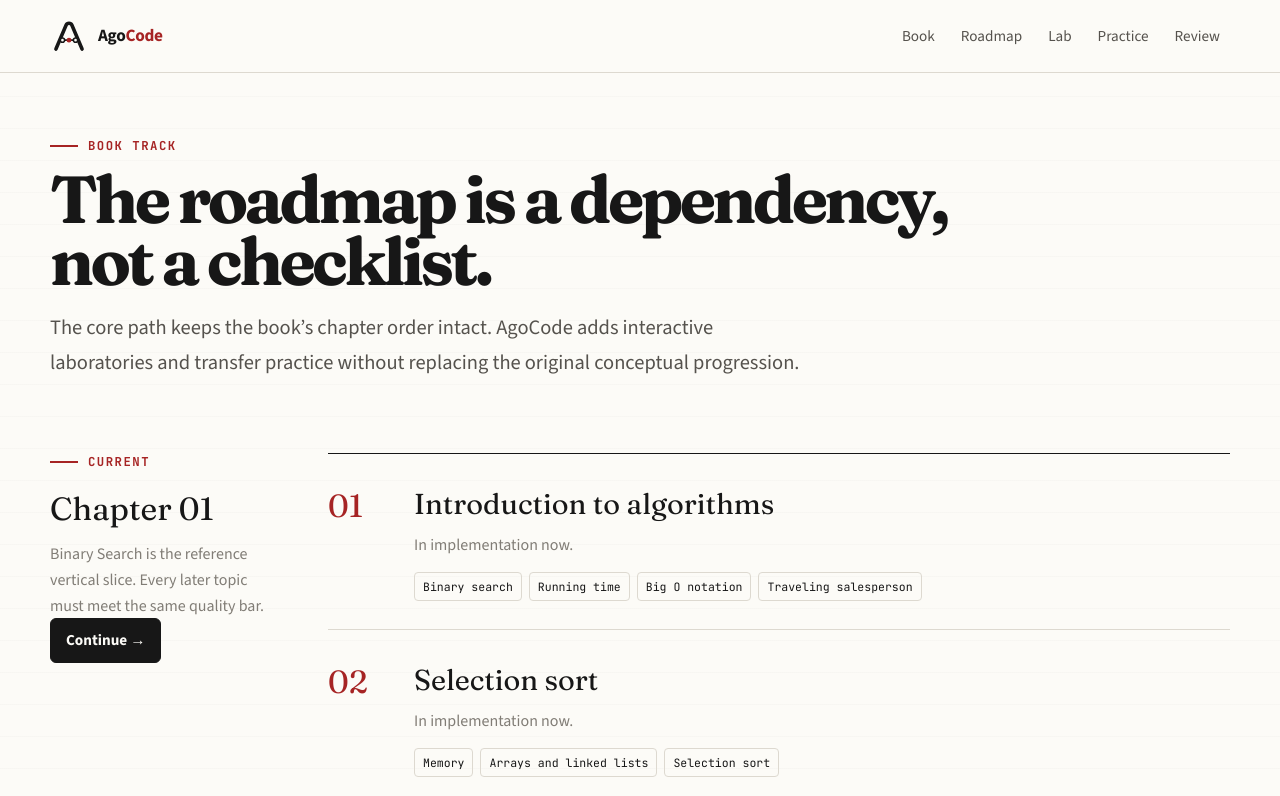
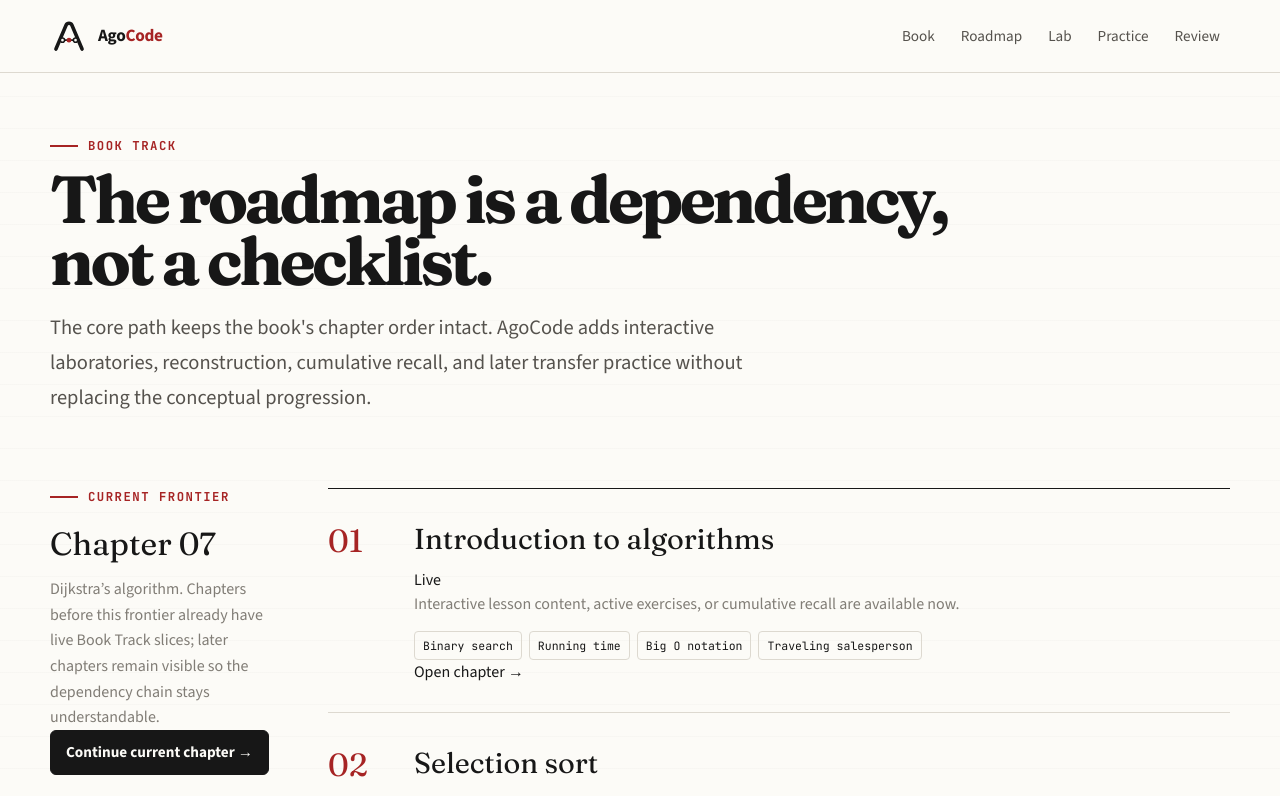
Before and after one commit to anatwork14/agocode, a Next.js app: page /roadmap in a window 1280 px wide. Shown: the top 796 px of the page. Built offline with nearby package versions, Linux system fonts and the light colour scheme.

Commit message:
refine: make roadmap reflect live Chapter 7 progress

```diff
--- a/app/roadmap/page.tsx
+++ b/app/roadmap/page.tsx
@@ -3,47 +3,73 @@ import { chapters } from "@/lib/curriculum";
 
 export const metadata = { title: "Roadmap" };
 
+const activeRoutes: Record<number, string> = {
+  1: "/learn/binary-search",
+  2: "/learn/memory",
+  3: "/learn/recursion",
+  4: "/learn/divide-and-conquer",
+  5: "/learn/hash-tables",
+  6: "/learn/breadth-first-search",
+  7: "/learn/dijkstra",
+};
+
 export default function RoadmapPage() {
+  const liveChapters = chapters.filter((chapter) => chapter.status === "active");
+  const current = liveChapters.at(-1) ?? chapters[0];
+
   return (
     <main className="page">
       <div className="site-shell">
         <div className="eyebrow">Book track</div>
         <h1 className="editorial-title editorial-title--compact">The roadmap is a dependency, not a checklist.</h1>
         <p className="lede">
-          The core path keeps the book’s chapter order intact. AgoCode adds interactive laboratories and transfer
-          practice without replacing the original conceptual progression.
+          The core path keeps the book&apos;s chapter order intact. AgoCode adds interactive laboratories, reconstruction,
+          cumulative recall, and later transfer practice without replacing the conceptual progression.
         </p>
 
         <section className="section">
           <div className="roadmap-grid">
             <aside className="roadmap-side">
-              <div className="eyebrow">Current</div>
+              <div className="eyebrow">Current frontier</div>
               <h2 style={{ fontFamily: "var(--font-editorial)", fontSize: "2rem", margin: "14px 0 8px" }}>
-                Chapter 01
+                Chapter {String(current.number).padStart(2, "0")}
               </h2>
-              <p>Binary Search is the reference vertical slice. Every later topic must meet the same quality bar.</p>
-              <Link className="button button--primary" href="/learn/binary-search">
-                Continue →
+              <p>
+                {current.title}. Chapters before this frontier already have live Book Track slices; later chapters remain
+                visible so the dependency chain stays understandable.
+              </p>
+              <Link className="button button--primary" href={activeRoutes[current.number] ?? "/learn"}>
+                Continue current chapter →
               </Link>
             </aside>
 
             <div>
-              {chapters.map((chapter) => (
-                <article className="roadmap-chapter" key={chapter.number}>
-                  <div className="roadmap-chapter__number">{String(chapter.number).padStart(2, "0")}</div>
-                  <div>
-                    <h2>{chapter.title}</h2>
-                    <p>{chapter.status === "active" ? "In implementation now." : "Locked until the reference slice is excellent."}</p>
-                    <div className="roadmap-topics">
-                      {chapter.topics.map((topic) => (
-                        <span className="roadmap-topic" key={topic}>
-                          {topic}
+              {chapters.map((chapter) => {
+                const live = chapter.status === "active";
+                const route = activeRoutes[chapter.number];
+                return (
+                  <article className={`roadmap-chapter ${live ? "roadmap-chapter--active" : ""}`} key={chapter.number}>
+                    <div className="roadmap-chapter__number">{String(chapter.number).padStart(2, "0")}</div>
+                    <div>
+                      <div className="roadmap-chapter__heading">
+                        <h2>{chapter.title}</h2>
+                        <span className={live ? "roadmap-chapter__state roadmap-chapter__state--live" : "roadmap-chapter__state"}>
+                          {live ? "Live" : "Planned"}
                         </span>
-                      ))}
+                      </div>
+                      <p>
+                        {live
+                          ? "Interactive lesson content, active exercises, or cumulative recall are available now."
+                          : "Planned in book order; implementation starts after the prerequisite chapter has a stable learning slice."}
+                      </p>
+                      <div className="roadmap-topics">
+                        {chapter.topics.map((topic) => <span className="roadmap-topic" key={topic}>{topic}</span>)}
+                      </div>
+                      {live && route ? <Link className="roadmap-chapter__link" href={route}>Open chapter →</Link> : null}
                     </div>
-                  </div>
-                </article>
-              ))}
+                  </article>
+                );
+              })}
             </div>
           </div>
         </section>
```
